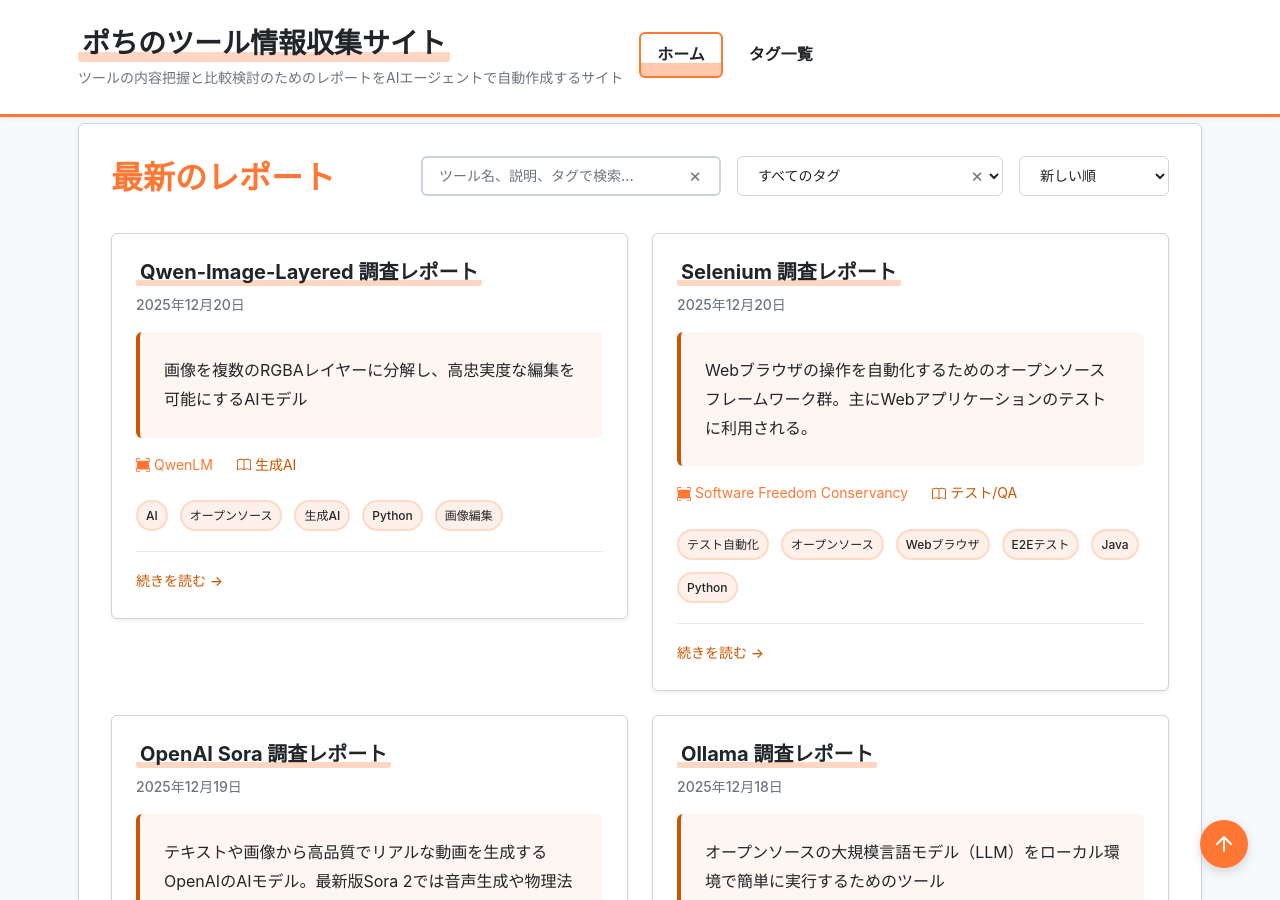
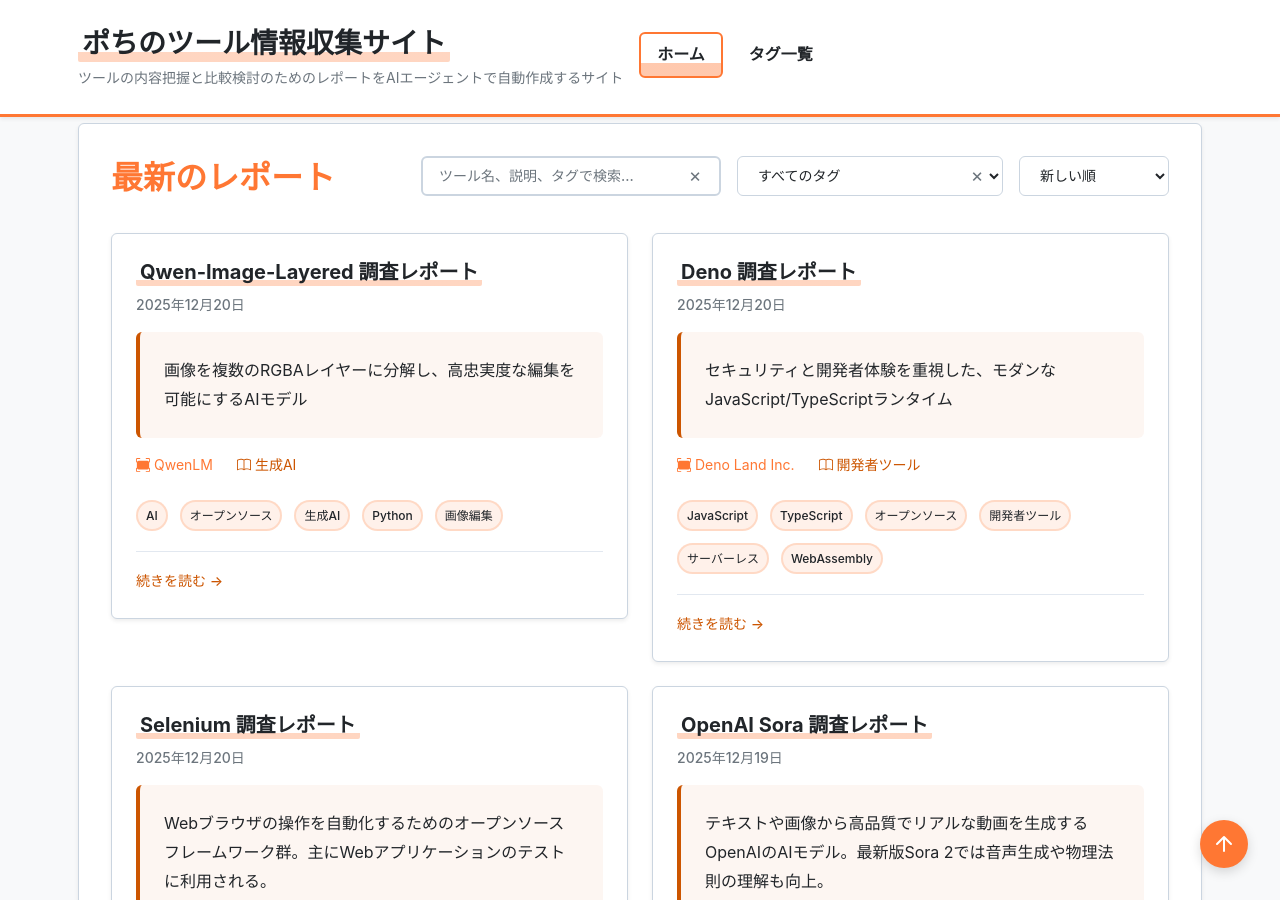
Before and after one commit to aegisfleet/tool-survey-report, a Jekyll site: the page built from index.md, in a window 1280 px wide and 900 px high, scrolled down 649 px. Built offline with Jekyll 4.4.1, drawn with Linux system fonts in a browser that asks for light colours; part of the change alters nothing that is shown.

Commit message:
Add Deno research report (#266)
Co-authored-by: google-labs-jules[bot] <161369871+google-labs-jules[bot]@users.noreply.github.com>

```diff
--- /dev/null
+++ b/_reports/deno.md
@@ -0,0 +1,160 @@
+---
+title: "Deno 調査レポート"
+tool_name: "Deno"
+category: "開発者ツール"
+developer: "Deno Land Inc."
+official_site: "https://deno.com/"
+links:
+  github: "https://github.com/denoland/deno"
+  documentation: "https://docs.deno.com/"
+date: "2025-12-20"
+last_updated: "2025-12-20"
+tags:
+  - "JavaScript"
+  - "TypeScript"
+  - "オープンソース"
+  - "開発者ツール"
+  - "サーバーレス"
+  - "WebAssembly"
+description: "セキュリティと開発者体験を重視した、モダンなJavaScript/TypeScriptランタイム"
+relationships:
+  related_tools:
+    - "Node.js"
+---
+
+# **Deno 調査レポート**
+
+## **1. 基本情報**
+
+* **ツール名**: Deno
+* **開発元**: Deno Land Inc.
+* **公式サイト**: [https://deno.com/](https://deno.com/)
+* **関連リンク**:
+  * GitHub: [https://github.com/denoland/deno](https://github.com/denoland/deno)
+  * ドキュメント: [https://docs.deno.com/](https://docs.deno.com/)
+* **カテゴリ**: 開発者ツール (ランタイム)
+* **概要**: Node.jsの作者であるRyan Dahl氏によって開発された、セキュリティと開発者体験（DX）を重視したモダンなJavaScriptおよびTypeScriptランタイム。V8 JavaScriptエンジン、Rust、Tokio上に構築されている。
+
+## **2. 目的と主な利用シーン**
+
+* **解決する課題**: Node.jsにおける設計上の課題（セキュリティ、モジュールシステム、ツールチェーンの断片化など）を解消し、より安全で生産性の高い開発環境を提供する。
+* **主な利用者**: Web開発者、バックエンドエンジニア、サーバーレスアプリケーション開発者。
+* **利用シーン**:
+  * WebサーバーやAPIの構築
+  * CLIツールの作成
+  * サーバーレス環境（Deno Deployなど）でのエッジコンピューティング
+  * TypeScriptを用いた型安全なアプリケーション開発
+
+## **3. 主要機能**
+
+* **セキュアなデフォルト設定**: ファイルシステム、ネットワーク、環境変数へのアクセスは、明示的に許可フラグ（例: `--allow-net`, `--allow-read`）を渡さない限り禁止される。
+* **TypeScriptのネイティブサポート**: 追加の設定やトランスパイラなしでTypeScriptコードを直接実行可能。
+* **単一実行ファイル**: 依存関係を含めたアプリケーションを単一の実行ファイルにコンパイルする機能（`deno compile`）を提供。
+* **オールインワンのツールチェーン**: リンター（`deno lint`）、フォーマッター（`deno fmt`）、テストランナー（`deno test`）、ドキュメント生成（`deno doc`）、ベンチマーク（`deno bench`）などの開発ツールを標準搭載。
+* **Node.js互換性**: Deno 2以降、Node.jsおよびnpmパッケージとの完全な互換性を目指しており、既存のNode.jsプロジェクトからの移行が容易。
+* **Web標準API**: `fetch`, `WebSocket`, `Stream` など、ブラウザと互換性のあるWeb標準APIをサーバーサイドで利用可能。
+* **JSR (JavaScript Registry)**: TypeScriptファーストの新しいパッケージレジストリとの統合。
+
+## **4. 特徴・強み (Pros)**
+
+* **高いセキュリティ**: 権限管理が厳格であり、サプライチェーン攻撃などのリスクを軽減できる。
+* **優れた開発者体験 (DX)**: 必要なツールが最初から揃っており、セットアップの手間が非常に少ない（ゼロコンフィグ）。
+* **Web標準への準拠**: ブラウザと同じAPIを使用できるため、フロントエンドとバックエンドでコードや知識を共有しやすい。
+* **モダンなモジュールシステム**: ESモジュールを標準採用し、URLベースのインポートやJSRの利用が可能。
+
+## **5. 弱み・注意点 (Cons)**
+
+* **エコシステムの規模**: Node.jsと比較すると、Deno専用のライブラリやフレームワークの数はまだ少ない（ただしnpm互換性によりNode.jsの資産は利用可能）。
+* **移行コスト**: 既存のNode.jsプロジェクトを完全にDenoネイティブな形（npm依存なしなど）に移行するには、コードの書き換えが必要になる場合がある。
+* **パフォーマンス**: 一部のシナリオではBunなどの競合ランタイムの方が高速な場合がある（ただしDenoも継続的に高速化されている）。
+
+## **6. 料金プラン**
+
+Denoランタイム自体はオープンソース（MITライセンス）であり無料。
+開発元のDeno Land Inc.が提供するサーバーレスホスティングサービス「Deno Deploy」には有料プランがある。
+
+* **無料プラン (Free)**:
+  * 月額 $0
+  * 100万リクエスト/月
+  * 100GB 帯域幅/月
+  * 50ドメイン/組織
+  * 個人利用やプロトタイピング向け
+* **Proプラン**:
+  * 月額 $20
+  * 500万リクエスト/月（超過分 $2/100万）
+  * 200GB 帯域幅/月（超過分 $0.50/GB）
+  * チームでのコラボレーション向け
+* **Enterpriseプラン**:
+  * カスタム価格
+  * 無制限のカスタムドメイン
+  * SOC2 Type 1認証、SLA、専任サポートなど
+
+## **7. 導入実績・事例**
+
+* **Slack**: 次世代プラットフォームの基盤としてDenoを採用。
+* **Netlify**: Edge FunctionsのランタイムとしてDenoを採用。
+* **Supabase**: Edge FunctionsのランタイムとしてDenoを採用。
+* その他、Deco.cxなどのWeb開発プラットフォームでも採用されている。
+
+## **8. サポート体制**
+
+* **ドキュメント**: 公式ドキュメントが非常に充実しており、ランタイムAPI、標準ライブラリ、Deno Deployなどの情報が網羅されている。
+* **コミュニティ**: Discordサーバーが活発で、開発者同士の交流や質問が行われている。
+* **公式サポート**: Enterpriseプラン向けには専任のサポートやSLAが提供される。
+
+## **9. 連携機能 (API・インテグレーション)**
+
+* **npm連携**: `npm:` プレフィックスを使用することでnpmパッケージを直接インポート可能。`package.json` のサポートもあり。
+* **CI/CD連携**: GitHub Actionsなどの主要なCI/CDツールで容易にセットアップ可能。
+* **エディタ連携**: VS Code向けの公式拡張機能が提供されており、強力なインテリセンスやデバッグ機能を利用可能。
+
+## **10. セキュリティとコンプライアンス**
+
+* **サンドボックス**: デフォルトでサンドボックス化されており、外部へのアクセスを制限。
+* **認証**: Deno DeployのEnterpriseプランではSOC2 Type 1認証を取得。
+* **サプライチェーンセキュリティ**: ロックファイルによる依存関係の固定や、権限フラグによる意図しないアクセスの防止。
+
+## **11. 操作性 (UI/UX) と学習コスト**
+
+* **UI/UX**: CLIツールは直感的で使いやすく設計されている。エラーメッセージも親切で、修正提案が表示されることもある。
+* **学習コスト**: JavaScript/TypeScriptの知識があれば導入は容易。Node.js経験者であれば、いくつかの違い（インポート方式や権限モデル）を理解すればすぐに使えるようになる。設定ファイルが少なくて済むため、初学者にも優しい。
+
+## **12. ユーザーの声（レビュー分析）**
+
+* **調査対象**: GitHub, 技術ブログ, Reddit, X (Twitter)
+* **ポジティブな評価**:
+  * 「TypeScriptの設定なしですぐに書き始められるのが最高」
+  * 「標準でリンターやフォーマッターがついているので、プロジェクトごとのツール選定論争が減る」
+  * 「セキュリティモデルが安心感がある」
+  * 「Deno Deployへのデプロイが爆速で体験が良い」
+* **ネガティブな評価 / 改善要望**:
+  * 「まだ一部のnpmパッケージで互換性の問題に遭遇することがある」
+  * 「Node.jsのエコシステムがあまりに巨大なので、仕事で採用するには説得が必要」
+
+## **13. 直近半年のアップデート情報**
+
+* **2025-12 (v2.6)**: `dx` コマンドの追加（`npx`に相当）、パーミッション設定の粒度向上、ソースフェーズインポート、`tsgo`による型チェックの高速化。
+* **2025-09 (v2.5)**: 権限管理の簡素化（設定ファイルでのパーミッションセット）、`Deno.test` APIの強化など。
+* **2025-09**: npmサプライチェーン攻撃に対する保護機能の強化。
+* **2025-07 (v2.4)**: 非推奨となっていた `deno bundle` コマンドの復活。
+
+## **14. 類似ツールとの比較**
+
+* **Node.js**:
+  * **強み**: 圧倒的なエコシステム、長年の実績、広範な採用。
+  * **弱み**: 歴史的経緯による複雑さ（CommonJSとESMの混在など）、セキュリティがデフォルトでオープン、ツールチェーンの断片化。
+  * **選択ポイント**: 既存の巨大な資産を活用する場合や、これまでの安定性を最優先する場合。
+* **Bun**:
+  * **強み**: 圧倒的な実行速度（Zig言語製）、Node.jsとの高い互換性、オールインワン。
+  * **弱み**: Denoほど成熟していないセキュリティモデル、一部の互換性問題（開発途上）。
+  * **選択ポイント**: パフォーマンスが絶対的な要件である場合や、Node.jsプロジェクトをそのまま高速化したい場合。
+
+## **15. 総評**
+
+* **総合的な評価**: Denoは、Node.jsの課題を教訓に再設計された、現代的な開発ニーズにマッチするランタイムである。特にバージョン2.0以降、Node.js互換性が飛躍的に向上し、実用性が高まった。セキュリティとDXのバランスが優れており、新規プロジェクトの有力な選択肢となる。
+* **推奨されるチームやプロジェクト**:
+  * TypeScriptを標準とするプロジェクト
+  * セキュリティ要件が高いプロジェクト
+  * 開発環境の構築・維持コストを下げたいチーム
+  * サーバーレス/エッジコンピューティングを活用するプロジェクト
+* **選択時のポイント**: 既存のNode.js資産への依存度と、新しいツールチェーンへの移行意欲。Deno 2.0により障壁は低くなっているが、完全移行には検証が必要。しかし、新規開発であればDenoのメリット（ゼロコンフィグ、安全性）を最大限に享受できる。
--- a/_reports/nodejs.md
+++ b/_reports/nodejs.md
@@ -12,6 +12,9 @@ tags:
   - "オープンソース"
   - "開発者ツール"
 description: "非同期イベント駆動型のJavaScriptランタイム環境で、スケーラブルなネットワークアプリケーションの構築に使用されます。"
+relationships:
+  related_tools:
+    - "Deno"
 ---
 
 # **Node.js 調査レポート**
```
